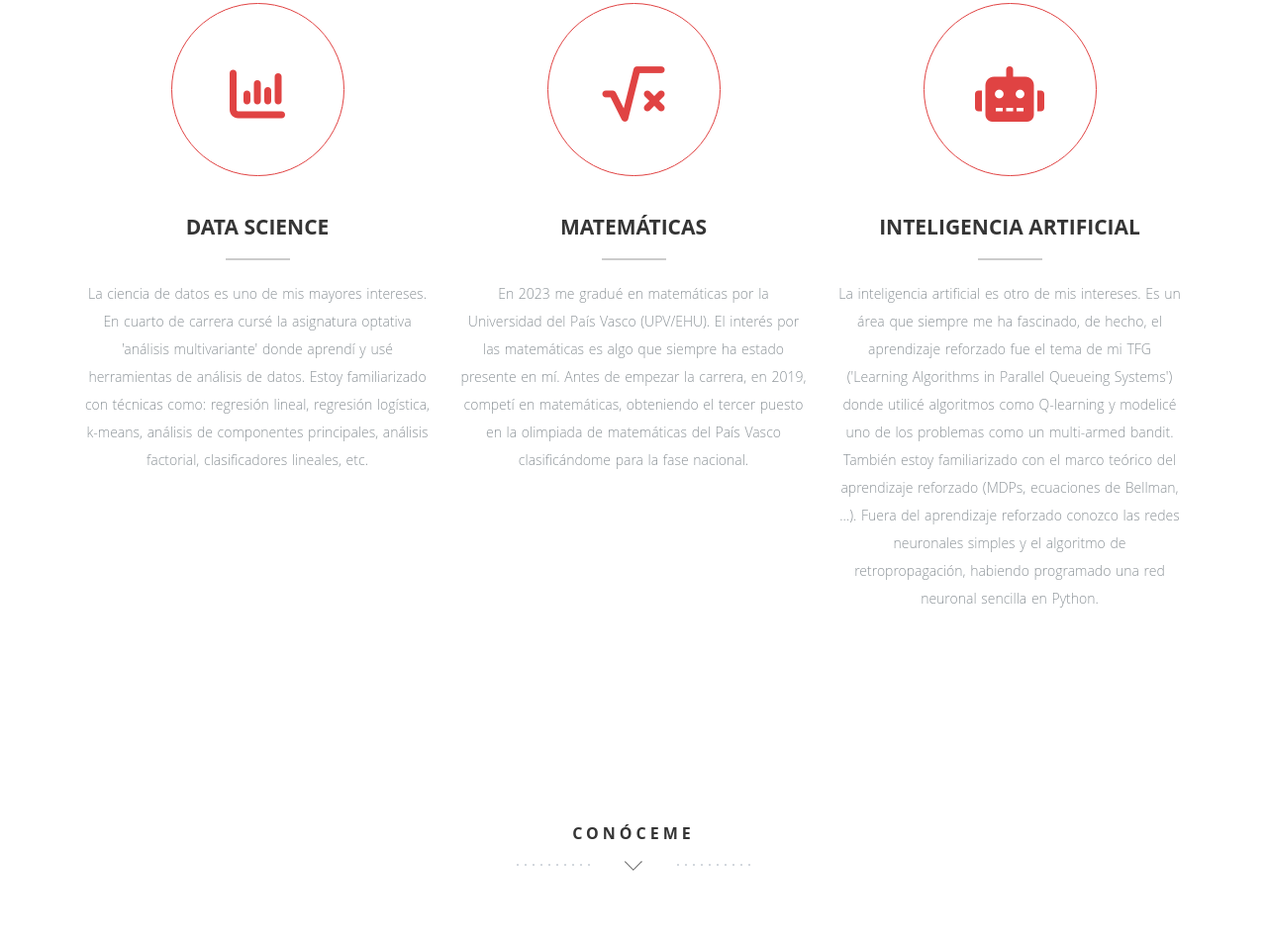
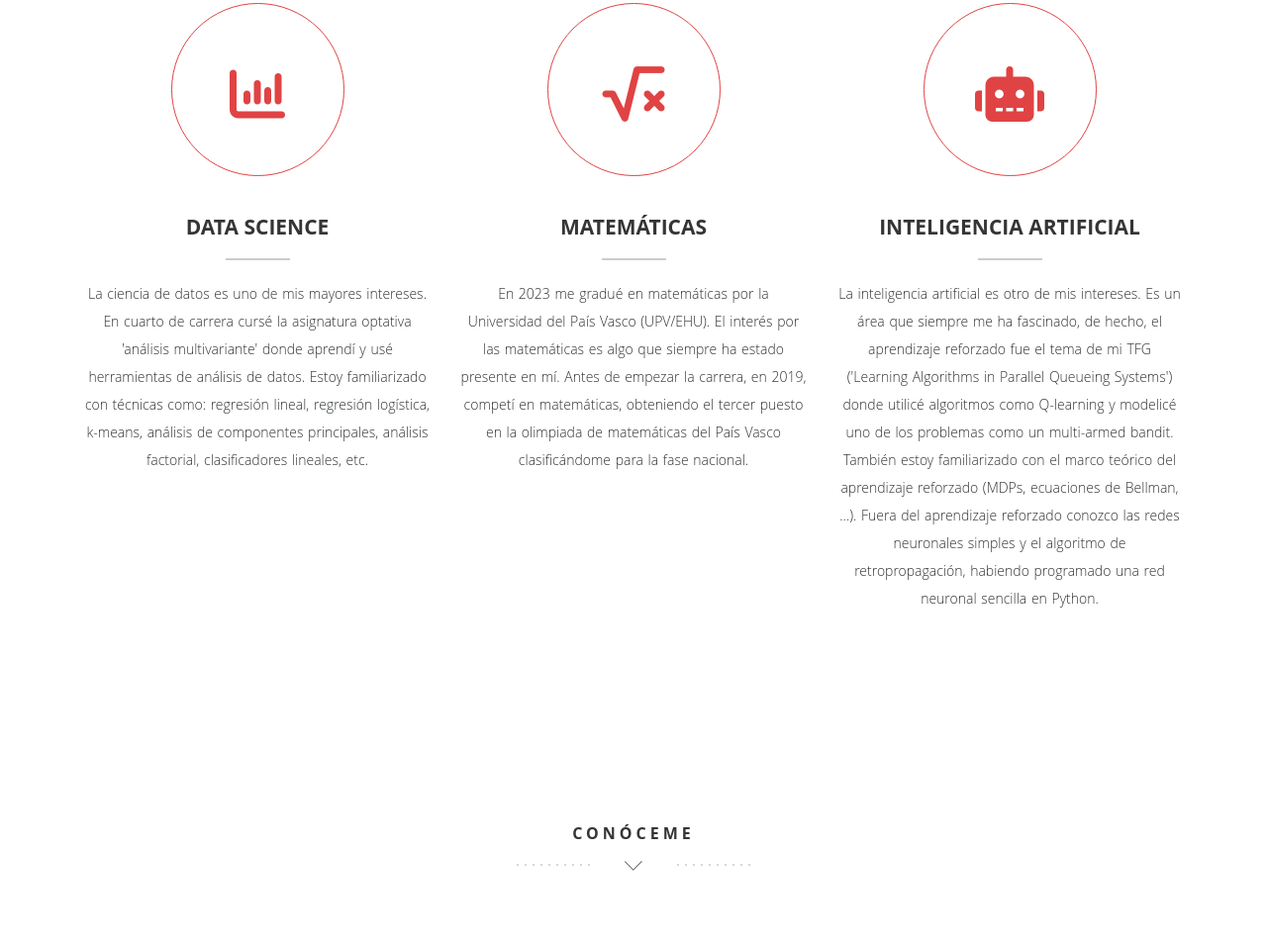
Before and after one commit to AndoniLatorreGalarraga/andonilatorregalarraga.github.io, a plain HTML site: page index.html in a window 1280 px wide. Shown: the part 1884-2840 px from the top of the page at 99% size. Drawn offline with nearby package versions, Linux system fonts and the light colour scheme; some packages are replaced by stand-ins of ours.

Commit message:
Update style.css
change to text color because it was too light to read in some devices

```diff
--- a/css/style.css
+++ b/css/style.css
@@ -39,7 +39,7 @@ a:hover,a:focus,a:active {
 	outline:none!important;
 }
 p {
-	color:#8c9398;
+	color:#2e3133;
 	word-spacing:1px;
 	line-height:25px;
 	font-size:14px;
```
